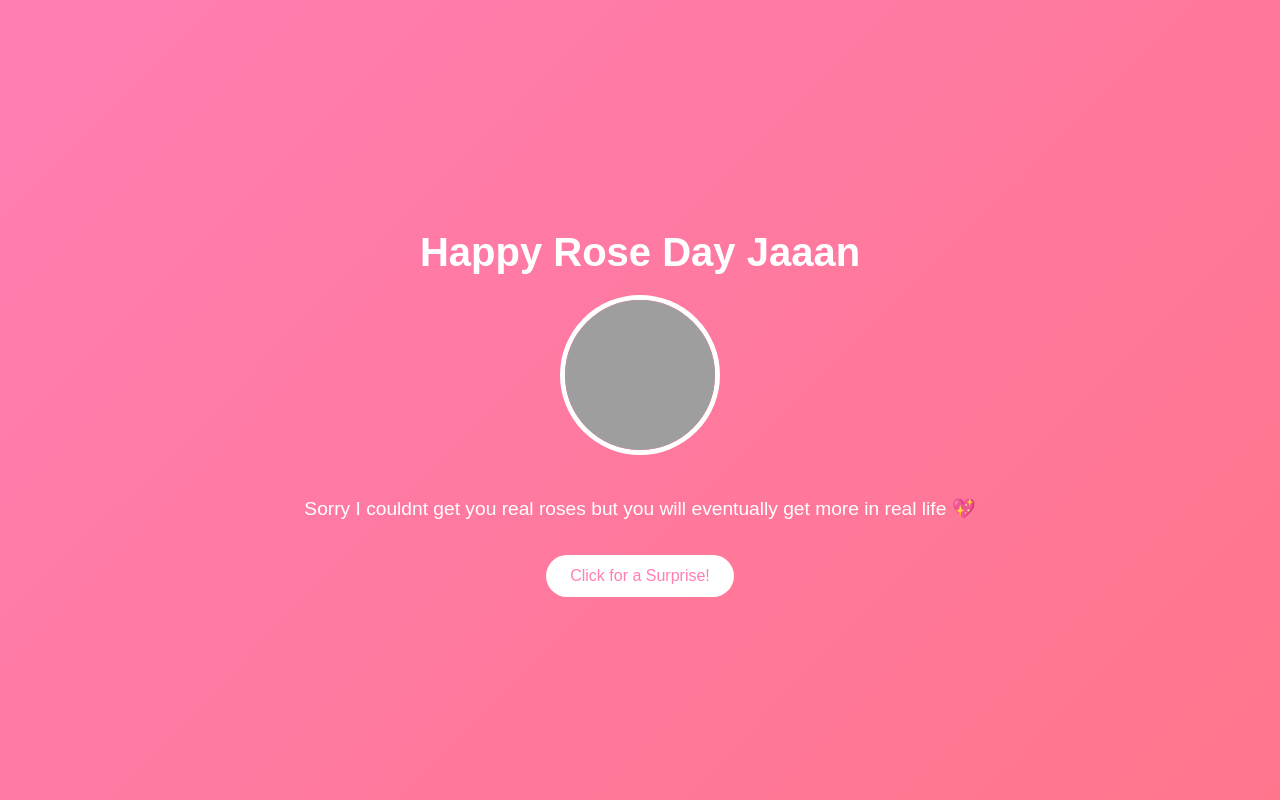
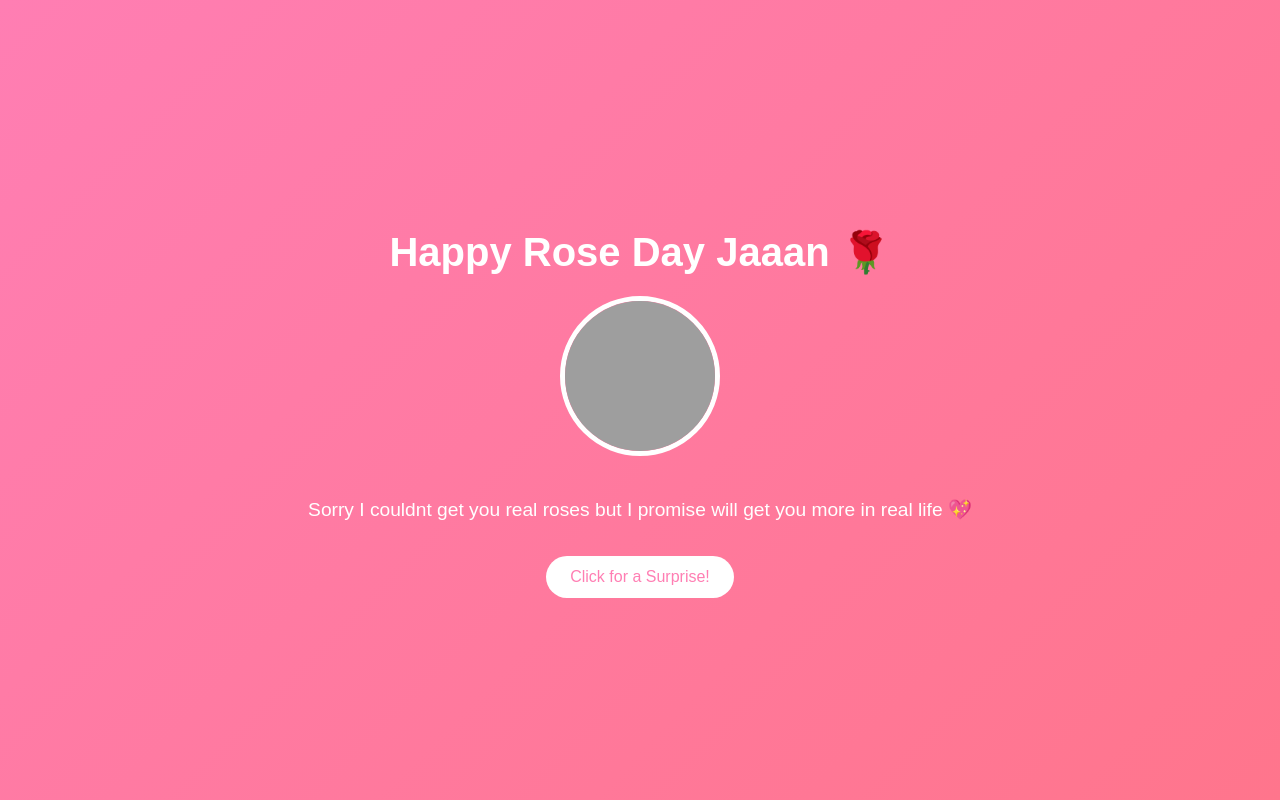
Before and after one commit to Shetab101/Ankitas-rose, a plain HTML site: page index.html in a window 1280 px wide. Drawn offline with Linux system fonts and the light colour scheme; grey boxes are pictures that could not be loaded.

Commit message:
Update index.html

```diff
--- a/index.html
+++ b/index.html
@@ -163,9 +163,9 @@
 <body>
   <!-- Main Screen -->
   <div class="container">
-    <h1>Happy Rose Day Jaaan</h1>
+    <h1>Happy Rose Day Jaaan 🌹</h1>
     <img src="https://raw.githubusercontent.com/Shetab101/Rose-pic/main/4E5DC7E8-3AF3-4CB7-BD1B-2273157A727D.jpeg" alt="Your Picture">
-    <p>Sorry I couldnt get you real roses but you will eventually get more in real life 💖</p>
+    <p>Sorry I couldnt get you real roses but I promise will get you more in real life 💖</p>
     <button class="button" onclick="showSurprise()">Click for a Surprise!</button>
   </div>
 
@@ -177,7 +177,7 @@
   <!-- Next Screen -->
   <div class="next-screen">
     <h2>You Deserve the World 🌹</h2>
-    <p>Thank you for being the most amazing person in my life. I love you jaaan🤍</p>
+    <p>Thank you for being the most amazing person in my life I love you jaaan🤍</p>
   </div>
 
   <script>
```
